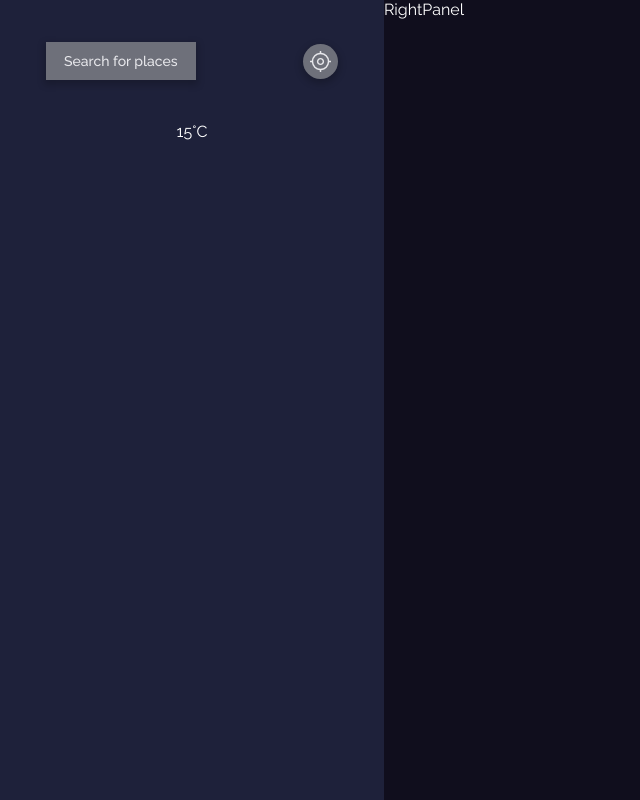
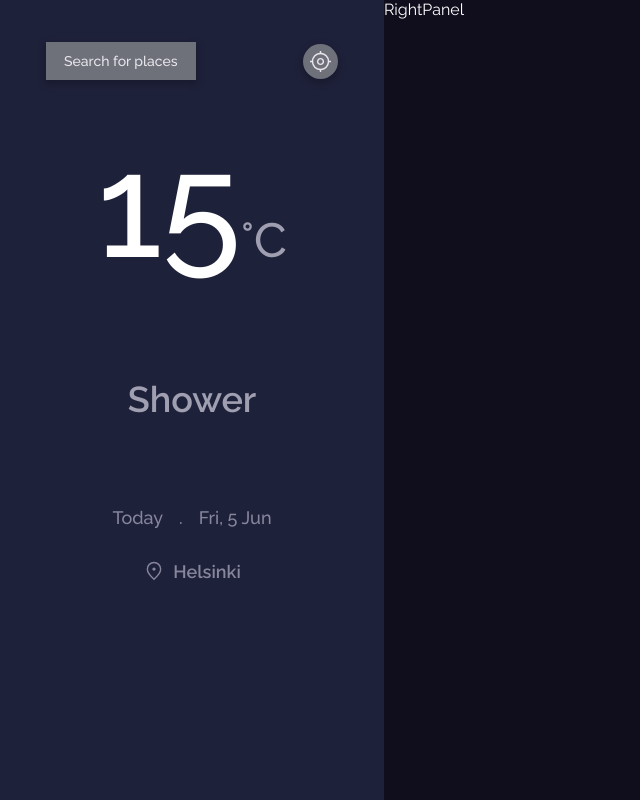
Before and after one commit to vishwa-akshat/weather-app, a React (Vite) app: page / in a window 1280 px wide. Shown: the whole page, without its empty margins (0-640 px from the left). Built offline with nearby package versions, Linux system fonts and the light colour scheme.

Commit message:
feat: left panel text's added

```diff
--- a/src/containers/LeftPanel/index.jsx
+++ b/src/containers/LeftPanel/index.jsx
@@ -1,6 +1,7 @@
 // import React from 'react';
 
 import LeftPanelHeader from "components/LeftPanelHeader";
+import locationPinIcon from "assets/location_pin.svg";
 
 import "./style.scss";
 
@@ -9,9 +10,22 @@ export default function LeftPanel() {
         <div className="left-panel">
             <LeftPanelHeader />
             <div className="temperature-wrapper">
-                <span className="temperature-part-one">1</span>
-                <span className="temperature-part-one">5</span>
+                15
                 <span className="temperature-type">°C</span>
+            </div>
+            <p className="weather-status">Shower</p>
+            <div className="present-day-info-wrapper">
+                <span className="today">Today</span>
+                <span className="divider">.</span>
+                <span className="present-date">Fri, 5 Jun</span>
+            </div>
+            <div className="location-wrapper">
+                <img
+                    src={locationPinIcon}
+                    alt="location"
+                    className="location-icon"
+                />
+                <p className="location">Helsinki</p>
             </div>
         </div>
     );
--- a/src/containers/LeftPanel/style.scss
+++ b/src/containers/LeftPanel/style.scss
@@ -5,11 +5,53 @@
     font-family: "Raleway", sans-serif;
 
     .temperature-wrapper {
-        .temperature-part-one {
+        font-size: 144px;
+        font-weight: 500;
+        .temperature-type {
+            color: #a09fb1;
+            font-size: 48px;
         }
-        .temperature-part-two {
+    }
+
+    .weather-status {
+        font-size: 36px;
+        font-weight: 600;
+        color: #a09fb1;
+        margin: 87px 0;
+    }
+
+    .present-day-info-wrapper {
+        color: #88869d;
+        font-size: 18px;
+        font-weight: 500;
+        display: flex;
+        align-items: center;
+        justify-content: center;
+
+        .today {
         }
-        .temperature-type {
+        .divider {
+            margin: 0 16px;
+            line-height: 0;
+        }
+        .present-date {
+        }
+    }
+
+    .location-wrapper {
+        display: flex;
+        align-items: center;
+        justify-content: center;
+        margin-top: 32px;
+
+        .location-icon {
+            width: 22px;
+            margin-right: 8px;
+        }
+        .location {
+            color: #88869d;
+            font-size: 18px;
+            font-weight: 600;
         }
     }
 }
```
Also changed, not shown: src/assets/location_pin.svg (added).
